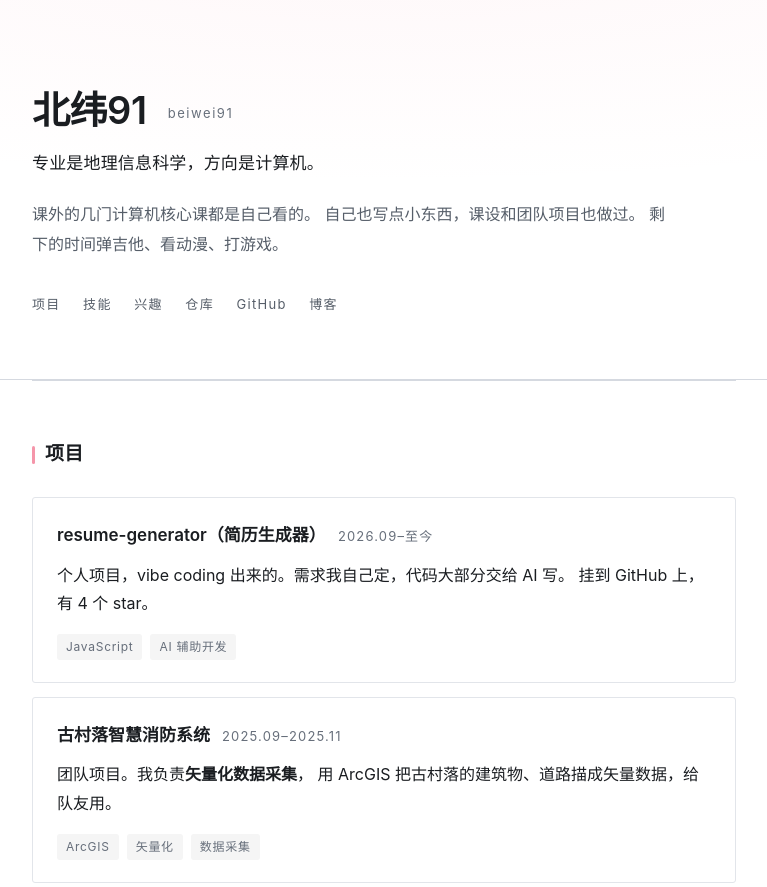
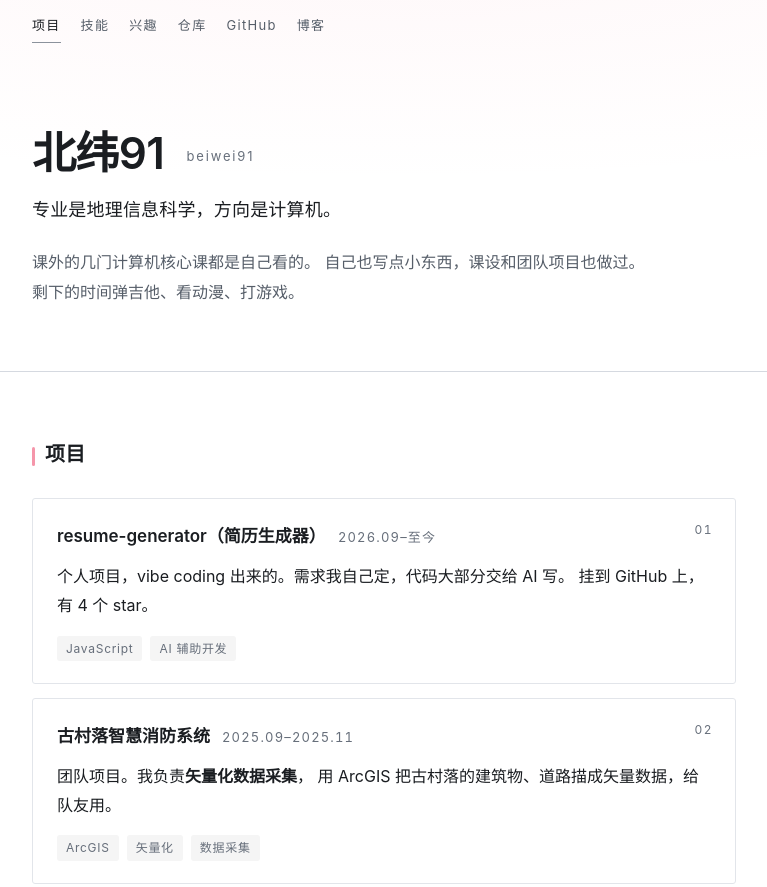
Before and after one commit to beiwei91/beiwei91.github.io, a plain HTML site: page index.html in a window 1280 px wide. Shown: the top 887 px of the page, without its empty margins (256-1023 px from the left). Drawn offline with Linux system fonts and the light colour scheme.

Commit message:
重构：固定顶栏、导航高亮当前区块、项目卡编号

```diff
--- a/assets/style.css
+++ b/assets/style.css
@@ -1,7 +1,8 @@
 /* 北纬91 · 个人主页
-   零依赖：无外部字体、无 CDN、无脚本。
+   零依赖：无外部字体、无 CDN、无第三方脚本。
    视觉方向：克制、留白、低装饰。粉色 #f596aa 只保留在标题竖条一处强调；
-   其余（含 hover）全部走中性色。深色模式是真正的深色（#0d0f12），不是简单反色。 */
+   其余（含 hover）全部走中性色。深色模式是真正的深色（#0d0f12），不是简单反色。
+   动效：慢、轻、有节奏，全部可被 prefers-reduced-motion 关闭。 */
 
 :root {
     color-scheme: light dark;
@@ -14,17 +15,19 @@
     --ink: #1a1d21;        /* 正文 / 标题（16.91:1 on #fff） */
     --ink-soft: #565e69;   /* 次级正文（6.56:1 on #fff） */
     --ink-faint: #676f7b;  /* 13px 小字（5.08:1 on #fff） */
-    --muted: #8b929c;      /* 非文字装饰：细线、圆点、短横线 */
+    --muted: #8b929c;      /* 非文字装饰：细线、分隔 */
 
     --line: #e2e5ea;       /* 常规 1px 细线（卡片边框、虚线分隔） */
     --rule: #d5d9e0;       /* 区块上方分隔线 */
-    --tag-bg: rgba(26, 29, 33, .045); /* 元数据标签极淡底 */
+    --tag-bg: rgba(26, 29, 33, .045);        /* 元数据标签极淡底 */
     --tag-bg-strong: rgba(26, 29, 33, .055); /* 标签 hover 底（再深会让 12px 灰字跌破 4.5:1） */
-    --wash: rgba(26, 29, 33, .025); /* 仓库行 hover 极淡底 */
+    --wash: rgba(26, 29, 33, .025);          /* 仓库行 hover 极淡底 */
     --bg: #ffffff;
     --surface: #ffffff;
+    --bar-bg: rgba(255, 255, 255, .86);      /* 顶栏滚动后的半透明底 */
     --focus: #1a1d21;
 
+    --bar-h: 52px;
     --radius: 3px;
     --maxw: 760px;
 }
@@ -35,6 +38,13 @@
 
 html {
     -webkit-text-size-adjust: 100%;
+}
+
+/* 只在用户没有要求减少动效时才做平滑锚点跳转 */
+@media (prefers-reduced-motion: no-preference) {
+    html {
+        scroll-behavior: smooth;
+    }
 }
 
 body {
@@ -67,6 +77,16 @@ h3 {
     font-family: -apple-system, BlinkMacSystemFont, "Segoe UI", "PingFang SC",
         "Hiragino Sans GB", "Microsoft YaHei", "Source Han Sans SC", sans-serif;
     font-weight: 600;
+}
+
+/* 标题断行更均衡，避免最后一行只剩一两个字 */
+h1,
+h2 {
+    text-wrap: balance;
+}
+
+p {
+    text-wrap: pretty;
 }
 
 a {
@@ -113,7 +133,7 @@ a:focus-visible::after {
     display: block;
     top: 0;
     left: -9999px;
-    z-index: 10;
+    z-index: 30;
     padding: 10px 16px;
     border: 1px solid var(--line);
     border-radius: 0 0 var(--radius) var(--radius);
@@ -126,14 +146,87 @@ a:focus-visible::after {
     left: 0;
 }
 
-/* ---------- 进度线 / 进场动效（全部挂在 html.js 下，无 JS 时不存在） ---------- */
+/* ---------- 固定顶栏 ---------- */
 
-/* 刚滚到顶时 scaleX(0) 不可见；粉色强调的第二处用法，仅此一条线 */
-html.js .progress {
+/* 无 JS：常驻不透明，任何情况下都读得清 */
+.topbar {
     position: fixed;
     top: 0;
     left: 0;
+    right: 0;
     z-index: 20;
+    height: var(--bar-h);
+    background: var(--bg);
+    border-bottom: 1px solid var(--rule);
+}
+
+/* 有 JS：页面顶部透明（像 hero 的一部分），滚动后再浮现背景 */
+html.js .topbar {
+    background: transparent;
+    border-bottom-color: transparent;
+    transition: background-color .2s ease-out, border-color .2s ease-out;
+}
+
+html.js .topbar.is-scrolled {
+    background: var(--bar-bg);
+    border-bottom-color: var(--rule);
+    backdrop-filter: blur(12px) saturate(140%);
+    -webkit-backdrop-filter: blur(12px) saturate(140%);
+}
+
+.topbar .wrap {
+    display: flex;
+    align-items: center;
+    height: var(--bar-h);
+}
+
+.nav {
+    display: flex;
+    align-items: center;
+    overflow-x: auto;
+    scrollbar-width: none;
+    -ms-overflow-style: none;
+}
+
+.nav::-webkit-scrollbar {
+    display: none;
+}
+
+/* 导航：纯文字，无药丸、无边框；下划线走通用 a::after 的「画出」动效 */
+.nav a {
+    display: inline-block;
+    margin-right: 20px;
+    padding: 6px 0;
+    color: var(--ink-soft);
+    font-size: 13px;
+    letter-spacing: 0.1em;
+    white-space: nowrap;
+    text-decoration: none;
+}
+
+.nav a:last-child {
+    margin-right: 0;
+}
+
+.nav a:hover {
+    color: var(--ink);
+}
+
+/* 当前所在区块：下划线常亮，颜色提到正文级 */
+.nav a.is-active {
+    color: var(--ink);
+}
+
+.nav a.is-active::after {
+    transform: scaleX(1);
+    opacity: 1;
+}
+
+/* 阅读进度：贴在顶栏底边，只在 html.js 下出现 */
+.progress {
+    position: absolute;
+    left: 0;
+    bottom: -1px;
     width: 100%;
     height: 2px;
     background: var(--pink);
@@ -141,6 +234,12 @@ html.js .progress {
     transform-origin: left;
     pointer-events: none;
 }
+
+html:not(.js) .progress {
+    display: none;
+}
+
+/* ---------- 进场动效（全部挂在 html.js 下，无 JS 时不存在） ---------- */
 
 @keyframes fade-up {
     from {
@@ -154,8 +253,7 @@ html.js .progress {
     }
 }
 
-/* hero 进场：单条 520ms；标题 → 定位 → 正文 → 导航 错开 70ms，最后一档收在 180ms
-   使总时窗 180 + 520 = 700ms，不越 700ms 上限 */
+/* hero 进场：单条 520ms；标题 → 定位 → 正文 错开 70ms；总时窗 140 + 520 = 660ms */
 html.js .fade-up {
     animation: fade-up .52s cubic-bezier(0.22, 0.61, 0.36, 1) both;
 }
@@ -166,10 +264,6 @@ html.js .tagline {
 
 html.js .lede {
     animation-delay: 140ms;
-}
-
-html.js .hero-links {
-    animation-delay: 180ms;
 }
 
 /* 滚动进场：460ms，translateY(10px) → 0，只触发一次（JS unobserve） */
@@ -185,10 +279,10 @@ html.js .reveal.is-in {
     transform: none;
 }
 
-/* ---------- 头部：纯色底，局部极淡粉色光晕（无可见边界） ---------- */
+/* ---------- 头部：纯色底 + 极淡粉色光晕（无可见边界） ---------- */
 
 .hero {
-    padding: 88px 0 56px;
+    padding: calc(var(--bar-h) + 76px) 0 64px;
     border-bottom: 1px solid var(--rule);
     background: var(--bg);
     background-image: radial-gradient(120% 92% at 50% -14%,
@@ -197,9 +291,9 @@ html.js .reveal.is-in {
 
 .hero h1 {
     margin: 0 0 14px;
-    font-size: clamp(30px, 5.6vw, 38px);
-    line-height: 1.2;
-    letter-spacing: -0.012em;
+    font-size: clamp(32px, 6vw, 44px);
+    line-height: 1.18;
+    letter-spacing: -0.015em;
 }
 
 .hero h1 .handle {
@@ -210,39 +304,23 @@ html.js .reveal.is-in {
         "Hiragino Sans GB", "Microsoft YaHei", "Source Han Sans SC", sans-serif;
     font-size: 13px;
     font-weight: 400;
-    letter-spacing: 0.12em;
+    letter-spacing: 0.14em;
     vertical-align: middle;
 }
 
 .tagline {
     margin: 0 0 22px;
     color: var(--ink);
-    font-size: 17px;
+    font-size: 18px;
     font-weight: 400;
     letter-spacing: 0.01em;
 }
 
 .lede {
-    max-width: 64ch;
-    margin: 0 0 30px;
+    max-width: 62ch;
+    margin: 0;
     color: var(--ink-soft);
     line-height: 1.85;
-}
-
-/* 导航：纯文字，无药丸、无边框；下划线走通用 a::after 的「画出」动效 */
-.hero-links a {
-    display: inline-block;
-    margin: 0 18px 6px 0;
-    padding: 0;
-    color: var(--ink-soft);
-    font-size: 13px;
-    letter-spacing: 0.1em;
-    text-decoration: none;
-    transition: color .18s ease-out;
-}
-
-.hero-links a:hover {
-    color: var(--ink);
 }
 
 /* ---------- 区块 ---------- */
@@ -250,11 +328,18 @@ html.js .reveal.is-in {
 main section {
     padding: 56px 0 8px;
     border-top: 1px solid var(--rule);
+    /* 锚点跳转时给固定顶栏留出空间 */
+    scroll-margin-top: calc(var(--bar-h) + 28px);
+}
+
+main section:first-child {
+    border-top: none;
+    padding-top: 64px;
 }
 
 h2 {
     margin: 0 0 26px;
-    font-size: 19px;
+    font-size: 20px;
     font-weight: 600;
     letter-spacing: 0.01em;
 }
@@ -287,9 +372,14 @@ p {
     font-size: 15px;
 }
 
-/* ---------- 项目卡片：纯色底 + 1px 细边框 ---------- */
+/* ---------- 项目卡片：纯色底 + 1px 细边框 + 右上角编号 ---------- */
+
+#work {
+    counter-reset: card 0;
+}
 
 .card {
+    position: relative;
     margin-bottom: 14px;
     padding: 22px 24px;
     border: 1px solid var(--line);
@@ -298,11 +388,18 @@ p {
     transition: transform .18s ease-out, border-color .18s ease-out, box-shadow .18s ease-out;
 }
 
-/* hover：上浮 2px + 边框变深 + 极浅阴影（180ms） */
-.card:hover {
-    transform: translateY(-2px);
-    border-color: var(--rule);
-    box-shadow: 0 6px 20px rgba(26, 29, 33, .06);
+/* 编号是装饰：计数器生成，不属于正文内容 */
+.card::before {
+    counter-increment: card;
+    content: counter(card, decimal-leading-zero);
+    position: absolute;
+    top: 20px;
+    right: 22px;
+    color: var(--ink-faint);
+    font-size: 12px;
+    letter-spacing: 0.12em;
+    font-variant-numeric: tabular-nums;
+    pointer-events: none;
 }
 
 .card-head {
@@ -311,6 +408,7 @@ p {
     align-items: baseline;
     gap: 4px 12px;
     margin-bottom: 10px;
+    padding-right: 40px;
 }
 
 .card p:last-child {
@@ -322,6 +420,7 @@ p {
     color: var(--ink-faint);
     font-size: 13px;
     letter-spacing: 0.09em;
+    font-variant-numeric: tabular-nums;
 }
 
 .tags {
@@ -344,8 +443,17 @@ p {
     transition: background-color .18s ease-out;
 }
 
-.tags li:hover {
-    background: var(--tag-bg-strong);
+/* 触屏设备不做悬停态，避免 hover「粘住」 */
+@media (hover: hover) {
+    .card:hover {
+        transform: translateY(-2px);
+        border-color: var(--rule);
+        box-shadow: 0 6px 20px rgba(26, 29, 33, .06);
+    }
+
+    .tags li:hover {
+        background: var(--tag-bg-strong);
+    }
 }
 
 /* ---------- 技能 ---------- */
@@ -411,12 +519,6 @@ p {
     transition: background-color .18s ease-out;
 }
 
-/* hover：整行极淡底 wash，用内阴影模拟左右外扩的 padding，不造成布局位移 */
-.repos li:hover {
-    background-color: var(--wash);
-    box-shadow: -12px 0 0 var(--wash), 12px 0 0 var(--wash);
-}
-
 .repos li:last-child {
     border-bottom: none;
 }
@@ -430,6 +532,15 @@ p {
     color: var(--ink-faint);
     font-size: 13px;
     letter-spacing: 0.08em;
+    font-variant-numeric: tabular-nums;
+}
+
+/* hover：整行极淡底 wash，用外扩阴影模拟左右 padding，不造成布局位移 */
+@media (hover: hover) {
+    .repos li:hover {
+        background-color: var(--wash);
+        box-shadow: -12px 0 0 var(--wash), 12px 0 0 var(--wash);
+    }
 }
 
 /* ---------- 页脚 ---------- */
@@ -457,7 +568,7 @@ footer .note {
     color: var(--ink-faint);
 }
 
-/* ---------- 404 ---------- */
+/* ---------- 404（没有固定顶栏，所以不留顶栏高度） ---------- */
 
 .notfound {
     padding: 132px 0 160px; /* 左右 padding 交给 .wrap */
@@ -509,8 +620,18 @@ footer .note {
         padding: 0 22px;
     }
 
+    .nav a {
+        margin-right: 16px;
+        font-size: 12.5px;
+        letter-spacing: 0.08em;
+    }
+
     .hero {
-        padding: 56px 0 40px;
+        padding: calc(var(--bar-h) + 40px) 0 44px;
+    }
+
+    .hero h1 {
+        font-size: clamp(27px, 8.4vw, 34px);
     }
 
     .hero h1 .handle {
@@ -519,11 +640,29 @@ footer .note {
     }
 
     main section {
-        padding: 40px 0 4px;
+        padding: 44px 0 4px;
+    }
+
+    main section:first-child {
+        padding-top: 48px;
+    }
+
+    h2 {
+        font-size: 18px;
+        margin-bottom: 22px;
     }
 
     .card {
         padding: 18px 18px;
+    }
+
+    .card::before {
+        top: 16px;
+        right: 16px;
+    }
+
+    .card-head {
+        padding-right: 32px;
     }
 
     .skills > div {
@@ -536,8 +675,8 @@ footer .note {
     }
 }
 
-/* ---------- 减少动效：关掉全部进场 / 滚动 / hover 位移 / 进度线，内容默认可见 ---------- */
-/* 这段刻意放在文件最后：与上面同样 specificity 的规则靠顺序取胜 */
+/* ---------- 减少动效：关掉全部进场 / 滚动 / hover 位移 / 进度线 ---------- */
+/* 本段与后面的深色块没有属性交集（深色块只改颜色变量），不存在互相覆盖。 */
 
 @media (prefers-reduced-motion: reduce) {
 
@@ -587,6 +726,7 @@ footer .note {
         --wash: rgba(233, 235, 239, .035);
         --bg: #0d0f12;
         --surface: #0d0f12;
+        --bar-bg: rgba(13, 15, 18, .86);
         --focus: #f0a8b8;
     }
 
@@ -595,7 +735,10 @@ footer .note {
         background-image: radial-gradient(120% 92% at 50% -14%,
                 rgba(240, 168, 184, .06), rgba(240, 168, 184, 0) 68%);
     }
+}
 
+/* 深色 + 可悬停：卡片阴影换成暗色 */
+@media (prefers-color-scheme: dark) and (hover: hover) {
     .card:hover {
         box-shadow: 0 6px 20px rgba(0, 0, 0, .4);
     }
--- a/index.html
+++ b/index.html
@@ -22,8 +22,21 @@
 <body>
     <a class="skip-link" href="#main">跳到主要内容</a>
 
-    <!-- 无 JS 时这条线不会显示（样式只在 html.js 下生效） -->
+    <!-- 固定顶栏：无 JS 时常驻不透明；有 JS 时在页面顶部透明、滚动后浮现背景 -->
+    <header class="topbar" id="topbar">
+        <div class="wrap">
+            <nav class="nav" aria-label="页面导航">
+                <a href="#work">项目</a>
+                <a href="#skills">技能</a>
+                <a href="#interests">兴趣</a>
+                <a href="#repos">仓库</a>
+                <a class="ext" href="https://github.com/beiwei91" target="_blank" rel="noopener noreferrer">GitHub</a>
+                <a class="ext" href="https://beiwei91.github.io/myblog/" target="_blank" rel="noopener noreferrer">博客</a>
+            </nav>
+        </div>
+        <!-- 阅读进度：只在 html.js 下生效 -->
         <div class="progress" aria-hidden="true"></div>
+    </header>
 
     <header class="hero">
         <div class="wrap">
@@ -34,14 +47,6 @@
                 自己也写点小东西，课设和团队项目也做过。
                 剩下的时间弹吉他、看动漫、打游戏。
             </p>
-            <nav class="hero-links fade-up" aria-label="页面导航">
-                <a href="#work">项目</a>
-                <a href="#skills">技能</a>
-                <a href="#interests">兴趣</a>
-                <a href="#repos">仓库</a>
-                <a href="https://github.com/beiwei91" target="_blank" rel="noopener noreferrer">GitHub</a>
-                <a href="https://beiwei91.github.io/myblog/" target="_blank" rel="noopener noreferrer">博客</a>
-            </nav>
         </div>
     </header>
 
@@ -183,9 +188,20 @@
             try {
                 root.classList.add('js');
                 var reduce = window.matchMedia && window.matchMedia('(prefers-reduced-motion: reduce)').matches;
-                if (!reduce) {
                 var bar = document.querySelector('.progress');
-                    if (bar) {
+                var topbar = document.getElementById('topbar');
+
+                /* 顶栏：顶部透明，滚动后浮现背景 */
+                if (topbar) {
+                    var setBar = function () {
+                        topbar.classList.toggle('is-scrolled', window.scrollY > 8);
+                    };
+                    window.addEventListener('scroll', setBar, { passive: true });
+                    window.addEventListener('resize', setBar, { passive: true });
+                    setBar();
+                }
+
+                if (!reduce && bar) {
                     var ticking = false;
                     var draw = function () {
                         ticking = false;
@@ -200,23 +216,40 @@
                     window.addEventListener('resize', onScroll, { passive: true });
                     draw();
                 }
+
+                /* 导航高亮：视口中线落在哪个 section，就点亮哪个链接 */
+                var sections = document.querySelectorAll('main section[id]');
+                var navLinks = document.querySelectorAll('.topbar .nav a[href^="#"]');
+                if (sections.length && navLinks.length) {
+                    var map = {};
+                    for (var k = 0; k < navLinks.length; k++) { map[navLinks[k].getAttribute('href')] = navLinks[k]; }
+                    var ioNav = new IntersectionObserver(function (entries) {
+                        for (var i = 0; i < entries.length; i++) {
+                            if (!entries[i].isIntersecting) { continue; }
+                            var active = map['#' + entries[i].target.id];
+                            for (var j = 0; j < navLinks.length; j++) { navLinks[j].classList.remove('is-active'); }
+                            if (active) { active.classList.add('is-active'); }
                         }
+                    }, { rootMargin: '-45% 0px -45% 0px' });
+                    for (var s = 0; s < sections.length; s++) { ioNav.observe(sections[s]); }
+                }
+
                 if (!reduce) {
                     /* 滚动进场只触发一次；同批错开 60ms，封顶 240ms（240 + 460 < 700） */
                     var items = document.querySelectorAll('main section, .card, .repos li, .skills > div');
                     var io = new IntersectionObserver(function (entries) {
                         var done = 0;
-                        for (var i = 0; i < entries.length; i++) {
-                            if (!entries[i].isIntersecting) { continue; }
-                            entries[i].target.style.transitionDelay = Math.min(done * 60, 240) + 'ms';
-                            entries[i].target.classList.add('is-in');
-                            io.unobserve(entries[i].target);
+                        for (var m = 0; m < entries.length; m++) {
+                            if (!entries[m].isIntersecting) { continue; }
+                            entries[m].target.style.transitionDelay = Math.min(done * 60, 240) + 'ms';
+                            entries[m].target.classList.add('is-in');
+                            io.unobserve(entries[m].target);
                             done++;
                         }
                     }, { rootMargin: '0px 0px -12% 0px', threshold: 0.01 });
-                    for (var j = 0; j < items.length; j++) {
-                        items[j].classList.add('reveal');
-                        io.observe(items[j]);
+                    for (var t = 0; t < items.length; t++) {
+                        items[t].classList.add('reveal');
+                        io.observe(items[t]);
                     }
                 }
             } catch (e) {
```
Lines whose indentation alone changed are shown as unchanged.
